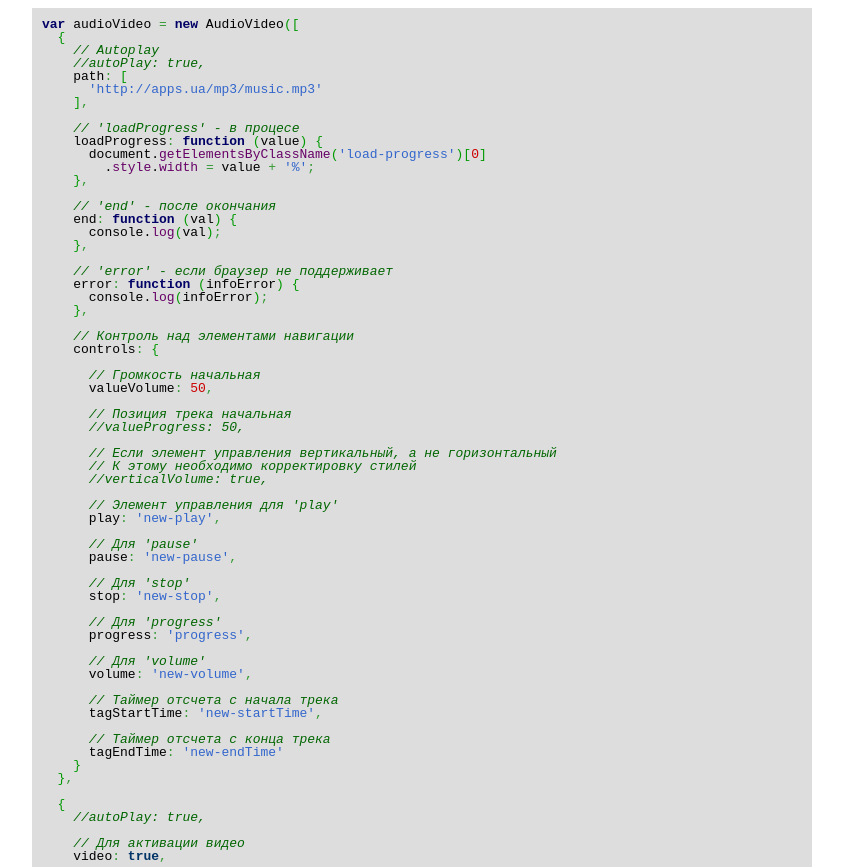
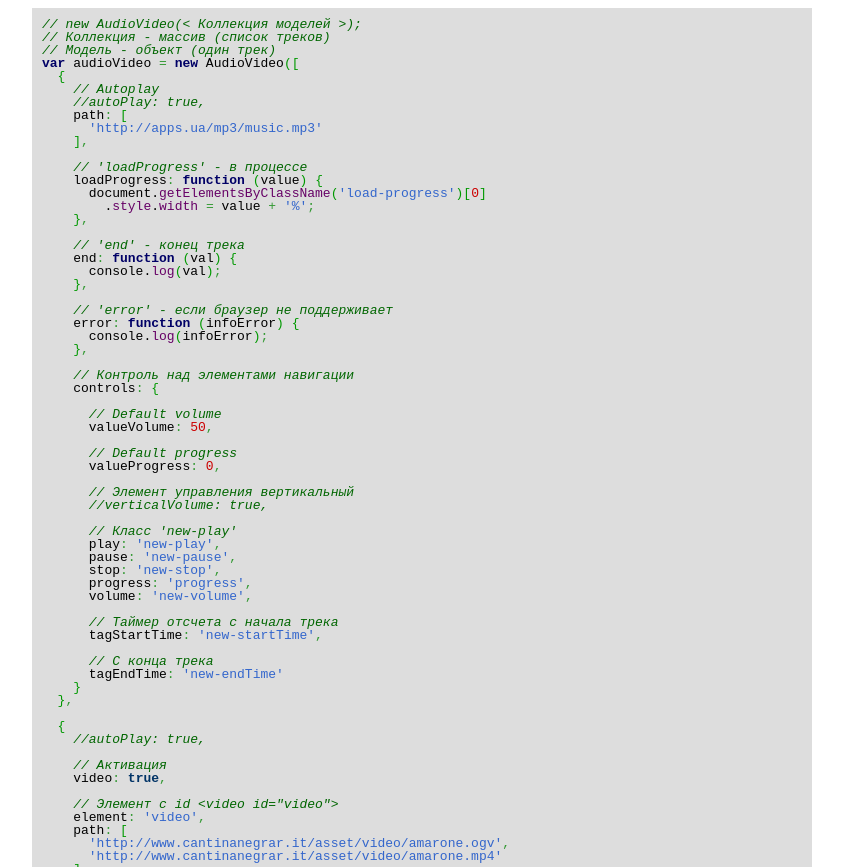
Before and after one commit to trae-op/my-scripts, a website: page page/audio-video/index.html in a window 1280 px wide. Shown: the part 720-1587 px from the top of the page, without its empty margins (218-1061 px from the left). Drawn offline with Linux system fonts and the light colour scheme.

Commit message:
corrected for style code

```diff
--- a/page/audio-video/index.html
+++ b/page/audio-video/index.html
@@ -54,7 +54,10 @@
 
     </section>
 
-<pre class="javascript" style="font-family:monospace;"><span style="color: #000066; font-weight: bold;">var</span> audioVideo <span style="color: #339933;">=</span> <span style="color: #000066; font-weight: bold;">new</span> AudioVideo<span style="color: #009900;">&#40;</span><span style="color: #009900;">&#91;</span>
+<pre class="javascript" style="font-family:monospace;"><span style="color: #006600; font-style: italic;">// new AudioVideo(&lt; Коллекция моделей &gt;);</span>
+<span style="color: #006600; font-style: italic;">// Коллекция - массив (список треков)</span>
+<span style="color: #006600; font-style: italic;">// Модель - объект (один трек)</span>
+<span style="color: #000066; font-weight: bold;">var</span> audioVideo <span style="color: #339933;">=</span> <span style="color: #000066; font-weight: bold;">new</span> AudioVideo<span style="color: #009900;">&#40;</span><span style="color: #009900;">&#91;</span>
   <span style="color: #009900;">&#123;</span>
     <span style="color: #006600; font-style: italic;">// Autoplay</span>
     <span style="color: #006600; font-style: italic;">//autoPlay: true,</span>
@@ -62,13 +65,13 @@
       <span style="color: #3366CC;">'http://apps.ua/mp3/music.mp3'</span>
     <span style="color: #009900;">&#93;</span><span style="color: #339933;">,</span>
 &nbsp;
-    <span style="color: #006600; font-style: italic;">// 'loadProgress' - в процесе</span>
+    <span style="color: #006600; font-style: italic;">// 'loadProgress' - в процессе</span>
     loadProgress<span style="color: #339933;">:</span> <span style="color: #000066; font-weight: bold;">function</span> <span style="color: #009900;">&#40;</span>value<span style="color: #009900;">&#41;</span> <span style="color: #009900;">&#123;</span>
       document.<span style="color: #660066;">getElementsByClassName</span><span style="color: #009900;">&#40;</span><span style="color: #3366CC;">'load-progress'</span><span style="color: #009900;">&#41;</span><span style="color: #009900;">&#91;</span><span style="color: #CC0000;">0</span><span style="color: #009900;">&#93;</span>
         .<span style="color: #660066;">style</span>.<span style="color: #660066;">width</span> <span style="color: #339933;">=</span> value <span style="color: #339933;">+</span> <span style="color: #3366CC;">'%'</span><span style="color: #339933;">;</span>
     <span style="color: #009900;">&#125;</span><span style="color: #339933;">,</span>
 &nbsp;
-    <span style="color: #006600; font-style: italic;">// 'end' - после окончания</span>
+    <span style="color: #006600; font-style: italic;">// 'end' - конец трека</span>
     end<span style="color: #339933;">:</span> <span style="color: #000066; font-weight: bold;">function</span> <span style="color: #009900;">&#40;</span>val<span style="color: #009900;">&#41;</span> <span style="color: #009900;">&#123;</span>
       console.<span style="color: #660066;">log</span><span style="color: #009900;">&#40;</span>val<span style="color: #009900;">&#41;</span><span style="color: #339933;">;</span>
     <span style="color: #009900;">&#125;</span><span style="color: #339933;">,</span>
@@ -81,35 +84,26 @@
     <span style="color: #006600; font-style: italic;">// Контроль над элементами навигации</span>
     controls<span style="color: #339933;">:</span> <span style="color: #009900;">&#123;</span>
 &nbsp;
-      <span style="color: #006600; font-style: italic;">// Громкость начальная </span>
+      <span style="color: #006600; font-style: italic;">// Default volume </span>
       valueVolume<span style="color: #339933;">:</span> <span style="color: #CC0000;">50</span><span style="color: #339933;">,</span>
 &nbsp;
-      <span style="color: #006600; font-style: italic;">// Позиция трека начальная</span>
-      <span style="color: #006600; font-style: italic;">//valueProgress: 50,</span>
+      <span style="color: #006600; font-style: italic;">// Default progress</span>
+      valueProgress<span style="color: #339933;">:</span> <span style="color: #CC0000;">0</span><span style="color: #339933;">,</span>
 &nbsp;
-      <span style="color: #006600; font-style: italic;">// Если элемент управления вертикальный, а не горизонтальный</span>
-      <span style="color: #006600; font-style: italic;">// К этому необходимо корректировку стилей</span>
+      <span style="color: #006600; font-style: italic;">// Элемент управления вертикальный</span>
       <span style="color: #006600; font-style: italic;">//verticalVolume: true,</span>
 &nbsp;
-      <span style="color: #006600; font-style: italic;">// Элемент управления для 'play'</span>
+      <span style="color: #006600; font-style: italic;">// Класс 'new-play'</span>
       play<span style="color: #339933;">:</span> <span style="color: #3366CC;">'new-play'</span><span style="color: #339933;">,</span>
-&nbsp;
-      <span style="color: #006600; font-style: italic;">// Для 'pause'</span>
       pause<span style="color: #339933;">:</span> <span style="color: #3366CC;">'new-pause'</span><span style="color: #339933;">,</span>
-&nbsp;
-      <span style="color: #006600; font-style: italic;">// Для 'stop'</span>
       stop<span style="color: #339933;">:</span> <span style="color: #3366CC;">'new-stop'</span><span style="color: #339933;">,</span>
-&nbsp;
-      <span style="color: #006600; font-style: italic;">// Для 'progress'</span>
       progress<span style="color: #339933;">:</span> <span style="color: #3366CC;">'progress'</span><span style="color: #339933;">,</span>
-&nbsp;
-      <span style="color: #006600; font-style: italic;">// Для 'volume'</span>
       volume<span style="color: #339933;">:</span> <span style="color: #3366CC;">'new-volume'</span><span style="color: #339933;">,</span>
 &nbsp;
       <span style="color: #006600; font-style: italic;">// Таймер отсчета с начала трека</span>
       tagStartTime<span style="color: #339933;">:</span> <span style="color: #3366CC;">'new-startTime'</span><span style="color: #339933;">,</span>
 &nbsp;
-      <span style="color: #006600; font-style: italic;">// Таймер отсчета с конца трека</span>
+      <span style="color: #006600; font-style: italic;">// С конца трека</span>
       tagEndTime<span style="color: #339933;">:</span> <span style="color: #3366CC;">'new-endTime'</span>
     <span style="color: #009900;">&#125;</span>
   <span style="color: #009900;">&#125;</span><span style="color: #339933;">,</span>
@@ -117,7 +111,7 @@
   <span style="color: #009900;">&#123;</span>
     <span style="color: #006600; font-style: italic;">//autoPlay: true,</span>
 &nbsp;
-    <span style="color: #006600; font-style: italic;">// Для активации видео</span>
+    <span style="color: #006600; font-style: italic;">// Активация</span>
     video<span style="color: #339933;">:</span> <span style="color: #003366; font-weight: bold;">true</span><span style="color: #339933;">,</span>
 &nbsp;
     <span style="color: #006600; font-style: italic;">// Элемент c id &lt;video id=&quot;video&quot;&gt;</span>
@@ -153,22 +147,22 @@
 &nbsp;
 &nbsp;
 <span style="color: #006600; font-style: italic;">// ******************************API******************************</span>
-<span style="color: #006600; font-style: italic;">// audioVideo.Play(&lt; index элемента массива &gt;); </span>
+<span style="color: #006600; font-style: italic;">// audioVideo.Play(&lt; index модели &gt;); </span>
 <span style="color: #006600; font-style: italic;">// audioVideo.Play(0);</span>
 &nbsp;
 <span style="color: #006600; font-style: italic;">// audioVideo.Stop(&lt; index &gt;);</span>
 &nbsp;
 <span style="color: #006600; font-style: italic;">// audioVideo.Pause(&lt; index &gt;);</span>
 &nbsp;
-<span style="color: #006600; font-style: italic;">// audioVideo.Progress(&lt; index &gt;, &lt; перемотка от 0 до 100 &gt;);</span>
+<span style="color: #006600; font-style: italic;">// audioVideo.Progress(&lt; index &gt;, &lt; диапазон 0-100 &gt;);</span>
 <span style="color: #006600; font-style: italic;">// audioVideo.Progress(1, 20);</span>
 &nbsp;
 <span style="color: #006600; font-style: italic;">// audioVideo.Volume(&lt; index &gt;, &lt; +/- 0-100 &gt;);</span>
 &nbsp;
-<span style="color: #006600; font-style: italic;">// вытащить текущюю позицию трека</span>
+<span style="color: #006600; font-style: italic;">// получить текущюю значение</span>
 <span style="color: #006600; font-style: italic;">// audioVideo.ValueProgress(&lt; index &gt;);</span>
 &nbsp;
-<span style="color: #006600; font-style: italic;">// audioVideo.Track(&lt; index &gt;, [&lt; путь к треку mp3/mp4/ogv/ogg &gt;]);</span>
+<span style="color: #006600; font-style: italic;">// audioVideo.Track(&lt; index &gt;, [&lt; путь mp3/mp4/ogv/ogg &gt;]);</span>
 <span style="color: #006600; font-style: italic;">/*
   audioVideo.Track(0,
     [
@@ -182,6 +176,10 @@
   <script src="../../js/audio-video.js"></script>
 
   <script id="script">
+
+// new AudioVideo(< Коллекция моделей >);
+// Коллекция - массив (список треков)
+// Модель - объект (один трек)
 var audioVideo = new AudioVideo([
   {
     // Autoplay
@@ -190,13 +188,13 @@ var audioVideo = new AudioVideo([
       'http://apps.ua/mp3/music.mp3'
     ],
 
-    // 'loadProgress' - в процесе
+    // 'loadProgress' - в процессе
     loadProgress: function (value) {
       document.getElementsByClassName('load-progress')[0]
         .style.width = value + '%';
     },
 
-    // 'end' - после окончания
+    // 'end' - конец трека
     end: function (val) {
       console.log(val);
     },
@@ -209,35 +207,26 @@ var audioVideo = new AudioVideo([
     // Контроль над элементами навигации
     controls: {
 
-      // Громкость начальная
+      // Default volume
       valueVolume: 50,
 
-      // Позиция трека начальная
-      //valueProgress: 50,
+      // Default progress
+      valueProgress: 0,
 
-      // Если элемент управления вертикальный, а не горизонтальный
-      // К этому необходимо корректировку стилей
+      // Элемент управления вертикальный
       //verticalVolume: true,
 
-      // Элемент управления для 'play'
+      // Класс 'new-play'
       play: 'new-play',
-
-      // Для 'pause'
       pause: 'new-pause',
-
-      // Для 'stop'
       stop: 'new-stop',
-
-      // Для 'progress'
       progress: 'progress',
-
-      // Для 'volume'
       volume: 'new-volume',
 
       // Таймер отсчета с начала трека
       tagStartTime: 'new-startTime',
 
-      // Таймер отсчета с конца трека
+      // С конца трека
       tagEndTime: 'new-endTime'
     }
   },
@@ -245,7 +234,7 @@ var audioVideo = new AudioVideo([
   {
     //autoPlay: true,
 
-    // Для активации видео
+    // Активация
     video: true,
 
     // Элемент c id <video id="video">
@@ -281,22 +270,22 @@ var audioVideo = new AudioVideo([
 
 
 // ******************************API******************************
-// audioVideo.Play(< index элемента массива >);
+// audioVideo.Play(< index модели >);
 // audioVideo.Play(0);
 
 // audioVideo.Stop(< index >);
 
 // audioVideo.Pause(< index >);
 
-// audioVideo.Progress(< index >, < перемотка от 0 до 100 >);
+// audioVideo.Progress(< index >, < диапазон 0-100 >);
 // audioVideo.Progress(1, 20);
 
 // audioVideo.Volume(< index >, < +/- 0-100 >);
 
-// вытащить текущюю позицию трека
+// получить текущюю значение
 // audioVideo.ValueProgress(< index >);
 
-// audioVideo.Track(< index >, [< путь к треку mp3/mp4/ogv/ogg >]);
+// audioVideo.Track(< index >, [< путь mp3/mp4/ogv/ogg >]);
 /*
   audioVideo.Track(0,
     [
```
Also changed, not shown: page/dragenddrop/index.html (+9 -5 lines), page/event-wheel/index.html (+5 -4 lines), page/validation/index.html (+2 -3 lines).
